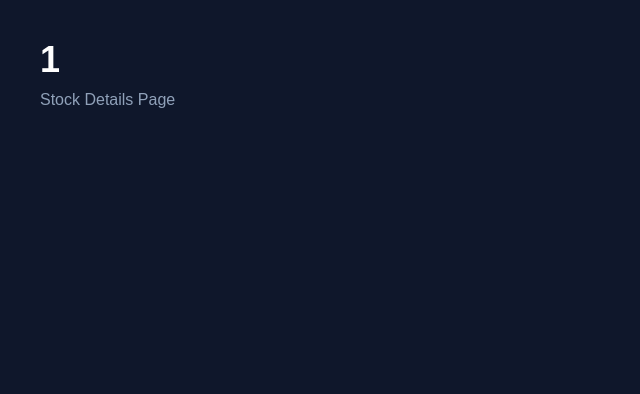
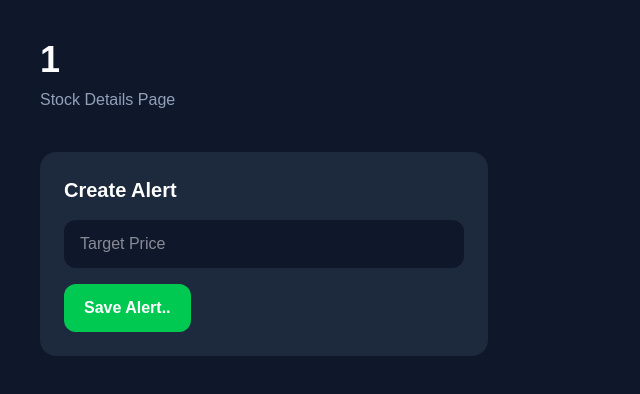
Before and after one commit to anthonyponson/stock-price-tracker, a Next.js app: page /stocks/1 in a window 1280 px wide. Shown: the top 394 px of the page, without its empty margins (0-640 px from the left). Built offline with nearby package versions, Linux system fonts and the light colour scheme.

Commit message:
db aleart form created

```diff
--- a/app/stocks/[symbol]/page.tsx
+++ b/app/stocks/[symbol]/page.tsx
@@ -1,3 +1,5 @@
+import AlertForm from "@/components/AlertForm";
+
 interface Props {
   params: Promise<{
     symbol: string;
@@ -18,6 +20,8 @@ export default async function StockDetailsPage({
       <p className="text-slate-400 mt-2">
         Stock Details Page
       </p>
+
+      <AlertForm symbol={symbol} />
     </div>
   );
 }
```
